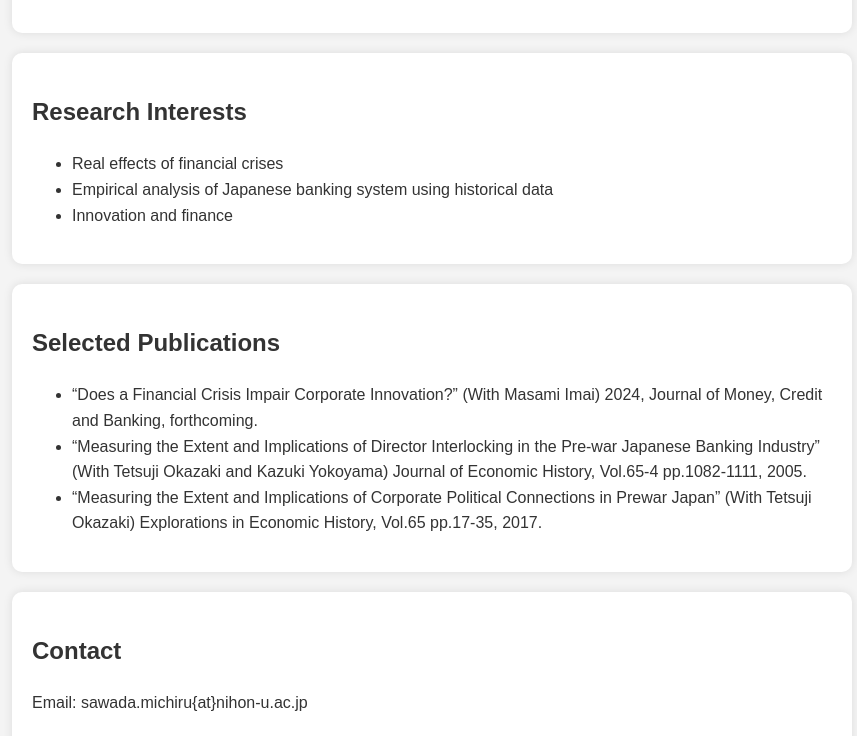
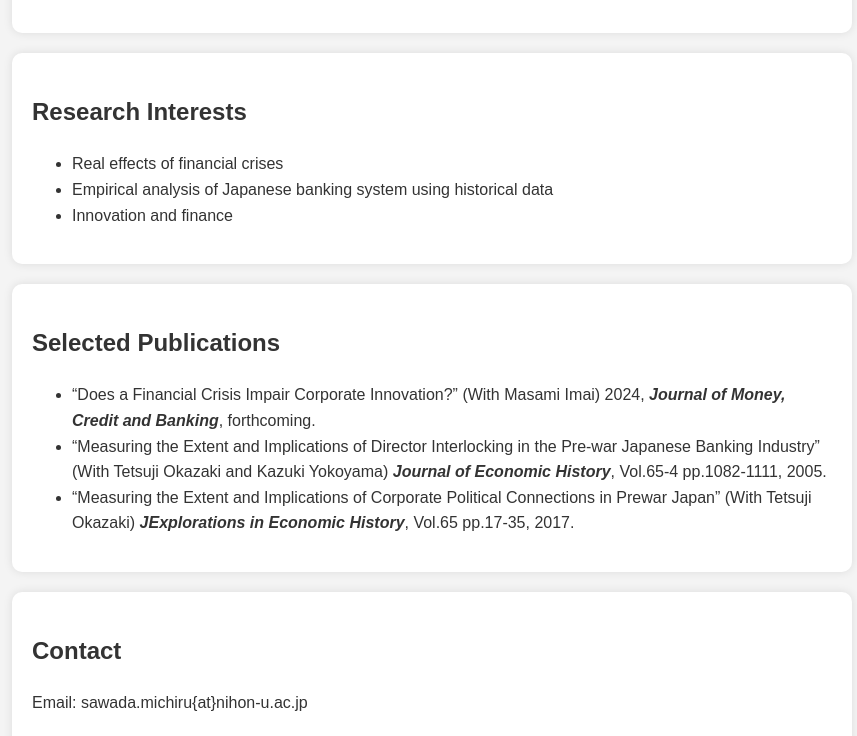
Before and after one commit to MichiruSawada/MichiruSawada.github.io, a plain HTML site: page index.html in a window 1280 px wide. Shown: the part 467-1203 px from the top of the page, without its empty margins (208-1065 px from the left). Drawn offline with Linux system fonts and the light colour scheme.

Commit message:
Update index.html

```diff
--- a/index.html
+++ b/index.html
@@ -39,9 +39,9 @@
     <section id="publications">
         <h2>Selected Publications</h2>
         <ul>
-            <li>“Does a Financial Crisis Impair Corporate Innovation?” (With Masami Imai) 2024, Journal of Money, Credit and Banking, forthcoming.</li>
-            <li>“Measuring the Extent and Implications of Director Interlocking in the Pre-war Japanese Banking Industry” (With Tetsuji Okazaki and Kazuki Yokoyama) Journal of Economic History, Vol.65-4 pp.1082-1111, 2005.</li>
-            <li>“Measuring the Extent and Implications of Corporate Political Connections in Prewar Japan” (With Tetsuji Okazaki) Explorations in Economic History, Vol.65 pp.17-35, 2017.</li>
+            <li>“Does a Financial Crisis Impair Corporate Innovation?” (With Masami Imai) 2024, <b><i>Journal of Money, Credit and Banking</i></b>, forthcoming.</li>
+            <li>“Measuring the Extent and Implications of Director Interlocking in the Pre-war Japanese Banking Industry” (With Tetsuji Okazaki and Kazuki Yokoyama)  <b><i>Journal of Economic History</i></b>, Vol.65-4 pp.1082-1111, 2005.</li>
+            <li>“Measuring the Extent and Implications of Corporate Political Connections in Prewar Japan” (With Tetsuji Okazaki) <b><i>JExplorations in Economic History</i></b>, Vol.65 pp.17-35, 2017.</li>
         </ul>
     </section>
 
```
